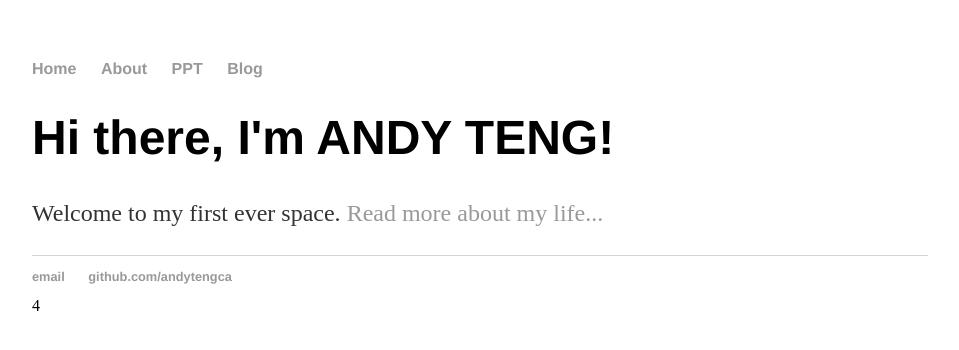
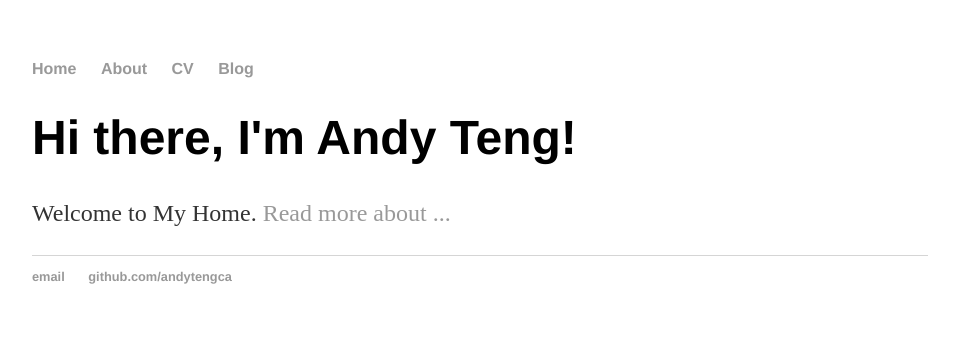
Before and after one commit to andytengca/andytengca.github.io, a Jekyll site: the page built from index.html, in a window 1280 px wide. Shown: the top 350 px of the page, without its empty margins (160-1119 px from the left). Built offline with Jekyll 4.4.1, drawn with Linux system fonts in a browser that asks for light colours; Markdown is read by kramdown in place of the engine named in the settings.

Commit message:
update index.html

```diff
--- a/index.html
+++ b/index.html
@@ -1,32 +1,8 @@
-<!DOCTYPE html>
-<html>
-	<head>
-		<title>Andy Teng</title>
-		<!-- link to main stylesheet -->
-		<link rel="stylesheet" type="text/css" href="/css/main.css">
-	</head>
-	<body>
-		<nav>
-    		<ul>
-        		<li><a href="/">Home</a></li>
-	        	<li><a href="/about">About</a></li>
-        		<li><a href="/ppt">PPT</a></li>
-        		<li><a href="/blog">Blog</a></li>
-    		</ul>
-		</nav>
-		<div class="container">
-    		<div class="blurb">
-        		<h1>Hi there, I'm ANDY TENG!</h1>
-				<p>Welcome to my first ever space. <a href="/about">Read more about my life...</a></p>
-    		</div><!-- /.blurb -->
-		</div><!-- /.container -->
-		<footer>
-    		<ul>
-        		<li><a href="mailto:janviercanada@gmail.com">email</a></li>
-        		<li><a href="https://github.com/andytengca">github.com/andytengca</a></li>
-			</ul>
-		</footer>
-	</body>
-</html>
-
-4
+---
+layout: default
+title: Andy Teng
+---
+<div class="blurb">
+	<h1>Hi there, I'm Andy Teng!</h1>
+	<p>Welcome to My Home. <a href="/about">Read more about ...</a></p>
+</div><!-- /.blurb -->
```
